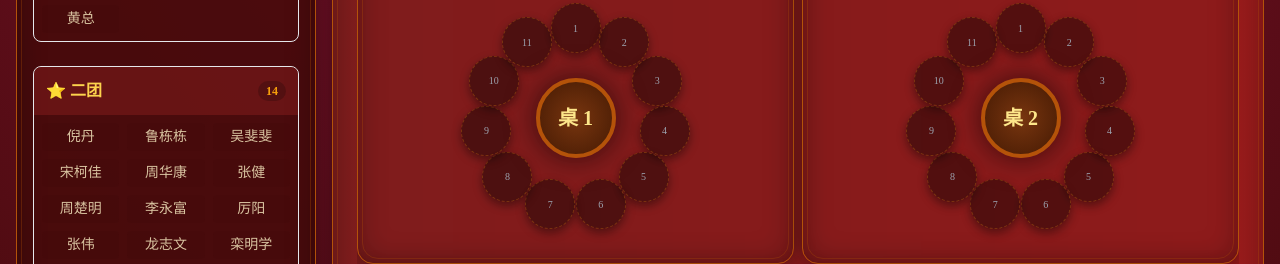
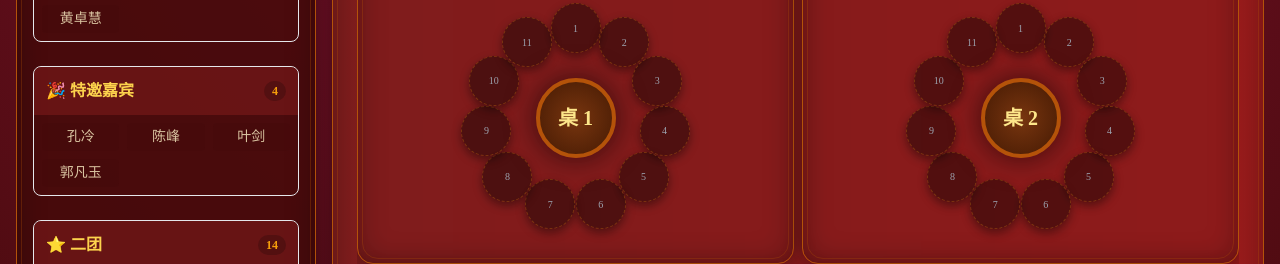
Before and after one commit to iantobebetter-gif/iantobebetter-gif.github.io, a website: page public/index.html in a window 1280 px wide. Shown: the part 279-543 px from the top of the page. Drawn offline with Linux system fonts and the light colour scheme; no server answers.

Commit message:
feat(roster): 更新领导姓名并实现自定义排序

```diff
--- a/public/index.html
+++ b/public/index.html
@@ -769,14 +769,14 @@
       // Mock Data Fallback
       const MOCK_ROSTER = {
         leaders: [
-          { name: "王总", role: "leader" }, { name: "卢总", role: "leader" },
-          { name: "寿总", role: "leader" }, { name: "黄总", role: "leader" }
+          { name: "王学军", role: "leader" }, { name: "卢昭泉", role: "leader" },
+          { name: "寿砚耕", role: "leader" }, { name: "黄卓慧", role: "leader" }
         ],
         groups: {
+          "特邀嘉宾": ["孔冷","陈峰","叶剑","郭凡玉"].map(n=>({name:n})),
           "二团": ["倪丹","鲁栋栋","吴斐斐","宋柯佳","周华康","张健","周楚明","李永富","厉阳","张伟","龙志文","栾明学","康怿涵","闫胜元"].map(n=>({name:n})),
           "四团": ["潘琰","孔祥福","陈骏宇","傅承雄","何林飞","宋荣","李泽州","郑力玮","贺思","徐俊超","王宇涵","董银燕","许忆恩"].map(n=>({name:n})),
           "五团": ["李杰","罗进珮","高燕煦","金戈愉","许楷文","刘景力","汪新涛","李乐天","马奕骏"].map(n=>({name:n})),
-          "特邀嘉宾": ["叶剑","郭凡玉","孔冷","陈峰"].map(n=>({name:n}))
         }
       };
 
@@ -830,7 +830,7 @@
                         const freshInfo = {
                            ...myInfo,
                            tableId: t.id,
-                           seatId: s.role === 'leader' && s.name === '王总' ? 1 : (s.seatIndex || myInfo.seatId), // Simplified match
+                           seatId: s.role === 'leader' && s.name === '王学军' ? 1 : (s.seatIndex || myInfo.seatId), // Simplified match
                            // Actually we can just reconstruct from seat 's'
                            // But 's' doesn't have tableId directly, 't' has it.
                            // Let's just trust the name match for now and keep using cached or simple update.
@@ -1053,23 +1053,48 @@
 
         // Leaders
         if (shouldShow("leader") && rosterData.leaders && rosterData.leaders.length > 0) {
-          list.appendChild(createTreeItem("🦁 领导组", rosterData.leaders.length, rosterData.leaders));
+          // Client-side sort fallback (if backend didn't sort)
+          const leaderOrder = ["王学军", "卢伟", "寿晓华", "黄智"];
+          const sortedLeaders = [...rosterData.leaders].sort((a, b) => {
+             const idxA = leaderOrder.indexOf(a.name);
+             const idxB = leaderOrder.indexOf(b.name);
+             const valA = idxA === -1 ? 999 : idxA;
+             const valB = idxB === -1 ? 999 : idxB;
+             return valA - valB;
+          });
+
+          list.appendChild(createTreeItem("🦁 总经理组", sortedLeaders.length, sortedLeaders));
         }
 
-        // Groups (Backend sends orderedKeys: "特邀嘉宾", "二团", "四团", "五团")
+        // Guests (Explicitly placed after Leaders)
+        if (rosterData.groups && rosterData.groups['特邀嘉宾']) {
+           const tabKey = "guest"; // or 'all'
+           if (shouldShow(tabKey)) {
+              const guestOrder = ["孔冷", "陈峰", "叶剑", "郭凡玉"];
+              const sortedGuests = [...rosterData.groups['特邀嘉宾']].sort((a, b) => {
+                 const idxA = guestOrder.indexOf(a.name);
+                 const idxB = guestOrder.indexOf(b.name);
+                 const valA = idxA === -1 ? 999 : idxA;
+                 const valB = idxB === -1 ? 999 : idxB;
+                 return valA - valB;
+              });
+              list.appendChild(createTreeItem("🎉 特邀嘉宾", sortedGuests.length, sortedGuests));
+           }
+        }
+
+        // Other Groups
         if (rosterData.groups) {
           Object.keys(rosterData.groups).forEach(gName => {
+             if (gName === '特邀嘉宾') return; // Handled above
+
              // Filter logic
              let tabKey = "all";
              if (gName.includes("二")) tabKey = "group2";
              else if (gName.includes("四")) tabKey = "group4";
              else if (gName.includes("五")) tabKey = "group5";
-             else if (gName.includes("特邀")) tabKey = "guest";
 
              if (shouldShow(tabKey)) {
-                let icon = "⭐️";
-                if (gName.includes("特邀")) icon = "🎉";
-                list.appendChild(createTreeItem(`${icon} ${gName}`, rosterData.groups[gName].length, rosterData.groups[gName]));
+                list.appendChild(createTreeItem(`⭐️ ${gName}`, rosterData.groups[gName].length, rosterData.groups[gName]));
              }
           });
         }
```
Also changed, not shown: server.js (+27 -2 lines), 1 other file.
